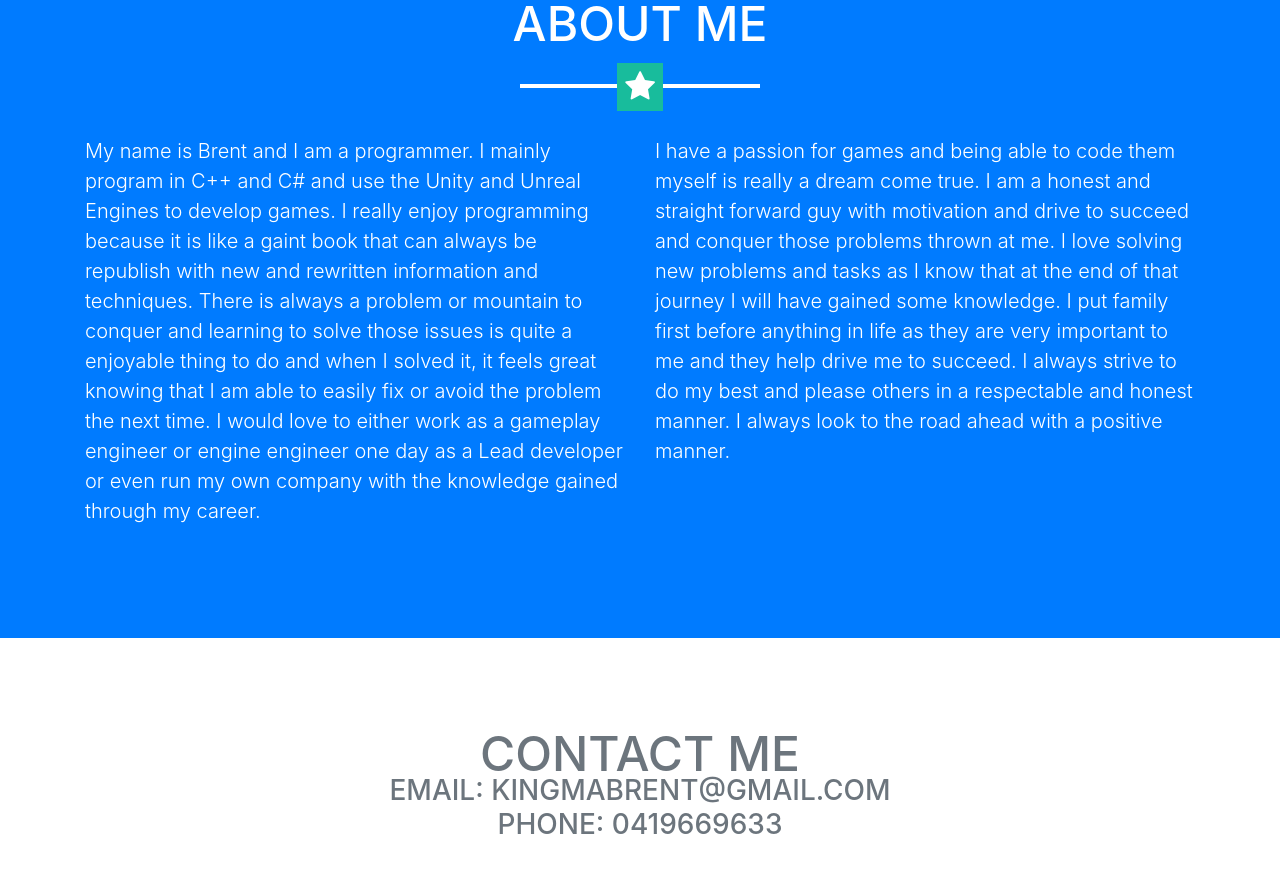
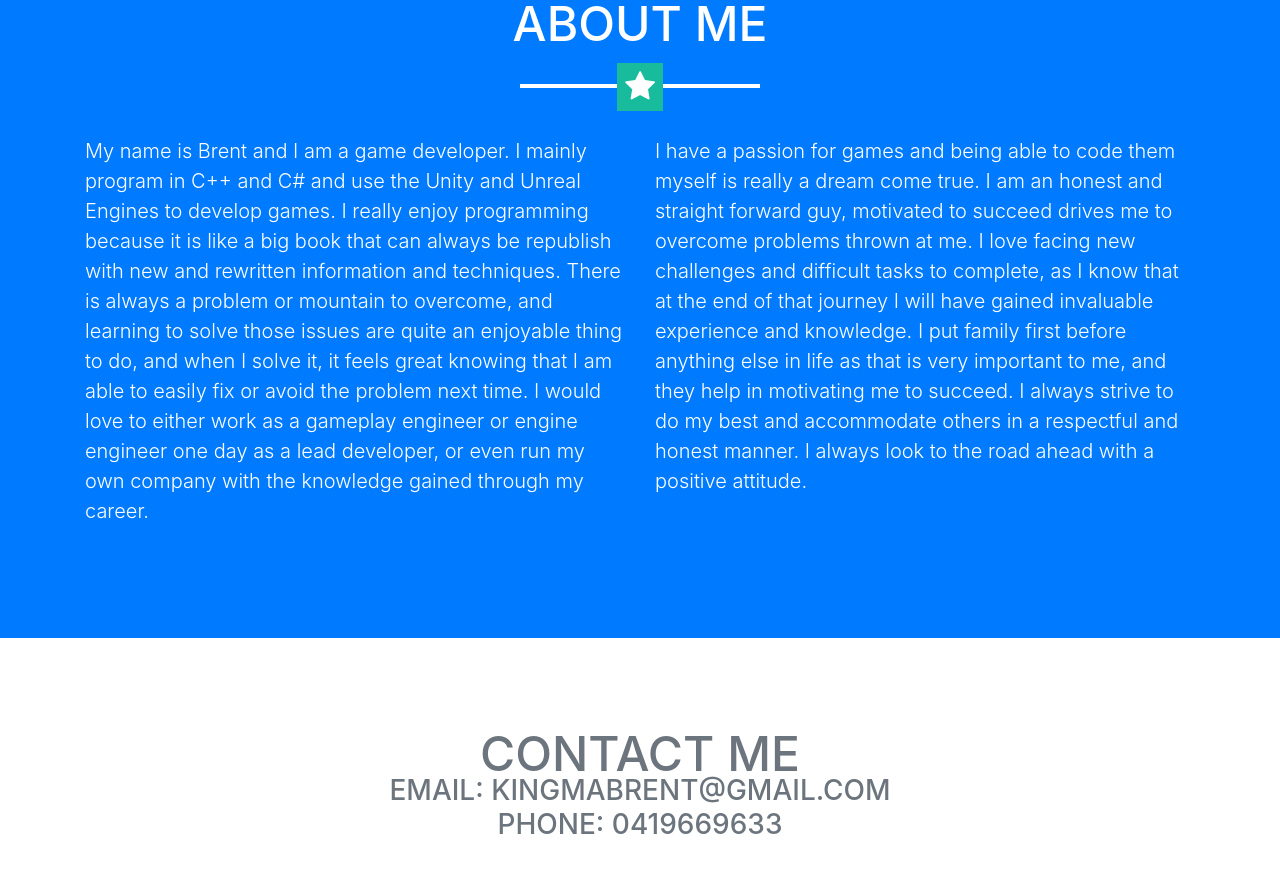
Before and after one commit to BrentKingma/BrentKingma.github.io, a website with bundled scripts: page index.html in a window 1280 px wide. Shown: the part 1920-2792 px from the top of the page. Built offline with nearby package versions, Linux system fonts and the light colour scheme.

Commit message:
no message

```diff
--- a/index.html
+++ b/index.html
@@ -149,10 +149,10 @@
         <hr class="star-light mb-5">
         <div class="row">
           <div class="col-lg-6 ml-auto">
-            <p class="lead">My name is Brent and I am a programmer. I mainly program in C++ and C# and use the Unity and Unreal Engines to develop games. I really enjoy programming because it is like a gaint book that can always be republish with new and rewritten information and techniques. There is always a problem or mountain to conquer and learning to solve those issues is quite a enjoyable thing to do and when I solved it, it feels great knowing that I am able to easily fix or avoid the problem the next time. I would love to either work as a gameplay engineer or engine engineer one day as a Lead developer or even run my own company with the knowledge gained through my career.</p>
+            <p class="lead">My name is Brent and I am a game developer. I mainly program in C++ and C# and use the Unity and Unreal Engines to develop games. I really enjoy programming because it is like a big book that can always be republish with new and rewritten information and techniques. There is always a problem or mountain to overcome, and learning to solve those issues are quite an enjoyable thing to do, and when I solve it, it feels great knowing that I am able to easily fix or avoid the problem next time. I would love to either work as a gameplay engineer or engine engineer one day as a lead developer, or even run my own company with the knowledge gained through my career.</p>
           </div>
           <div class="col-lg-6 mr-auto">
-            <p class="lead">I have a passion for games and being able to code them myself is really a dream come true. I am a honest and straight forward guy with motivation and drive to succeed and conquer those problems thrown at me. I love solving new problems and tasks as I know that at the end of that journey I will have gained some knowledge. I put family first before anything in life as they are very important to me and they help drive me to succeed. I always strive to do my best and please others in a respectable and honest manner. I always look to the road ahead with a positive manner.</p>
+            <p class="lead">I have a passion for games and being able to code them myself is really a dream come true. I am an honest and straight forward guy, motivated to succeed drives me to overcome problems thrown at me. I love facing new challenges and difficult tasks to complete, as I know that at the end of that journey I will have gained invaluable experience and knowledge. I put family first before anything else in life as that is very important to me, and they help in motivating me to succeed. I always strive to do my best and accommodate others in a respectful and honest manner. I always look to the road ahead with a positive attitude.</p>
           </div>
         </div>
       </div>
@@ -262,7 +262,7 @@
             <div class="col-lg-4 mx-auto">
               <h2 class="text-secondary text-uppercase mb-0">Genetic Algorithm</h2>
               <hr class="star-dark mb-5">
-              <p class="mb-5">Simple and functional genetic algorthim created in C++. It was a very fun adventure creating this program as I learned quite a bit on AI and how the survival of the fitest can play a part in coding. Learned a few new C++ features including the standard library function ability.</p>
+              <p class="mb-5">Simple and functional genetic algorithm created in C++. It was a very fun and adventures time creating this program as I learned quite a bit on AI and how the survival of the fittest can play a part in coding. Learned a few new C++ features including the standard library function ability.</p>
               <a class="btn btn-primary btn-lg rounded-pill" href="https://github.com/Rexman9023/Simple-Genetic-Algorithm" target="_blank">
                 Open Project</a>
             </div>
```
